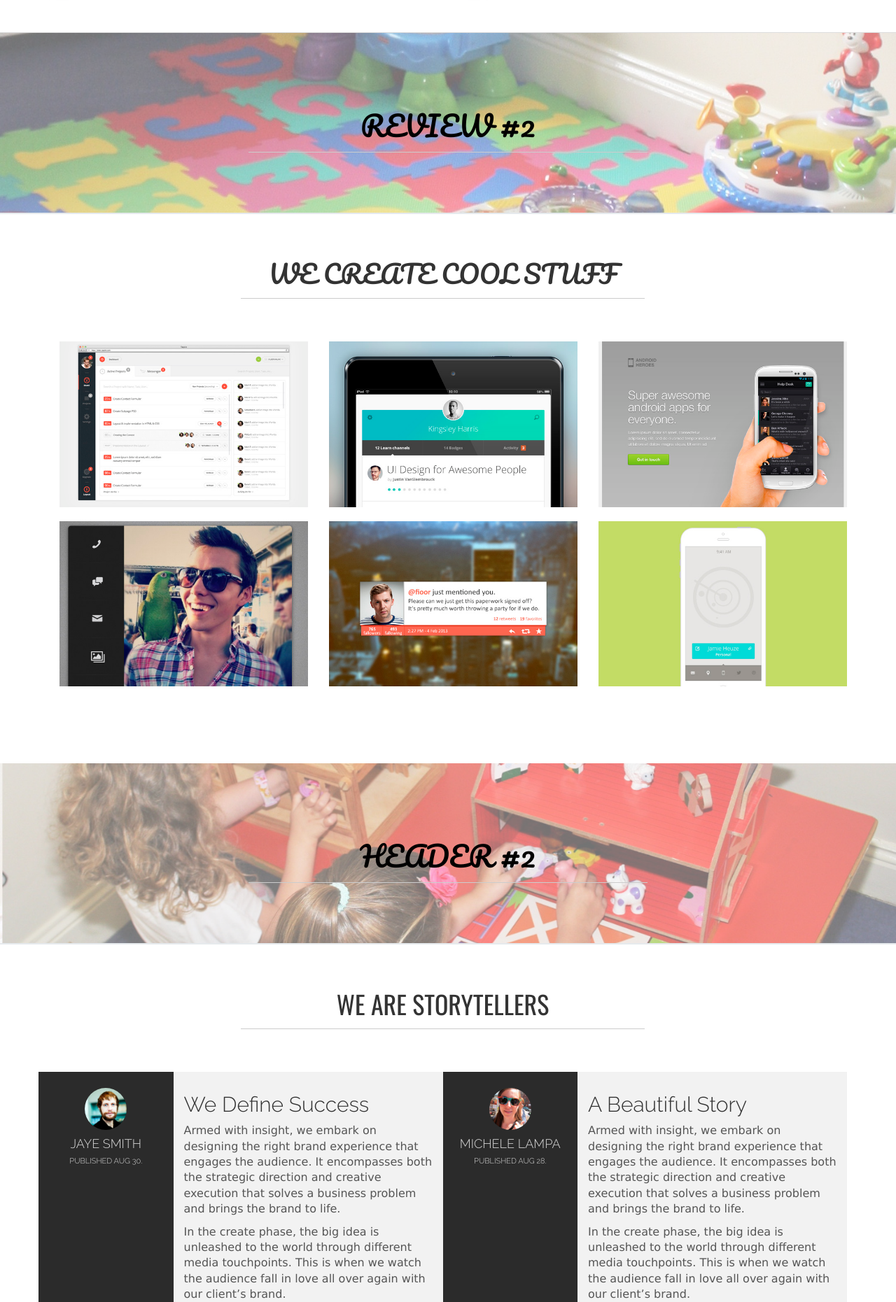
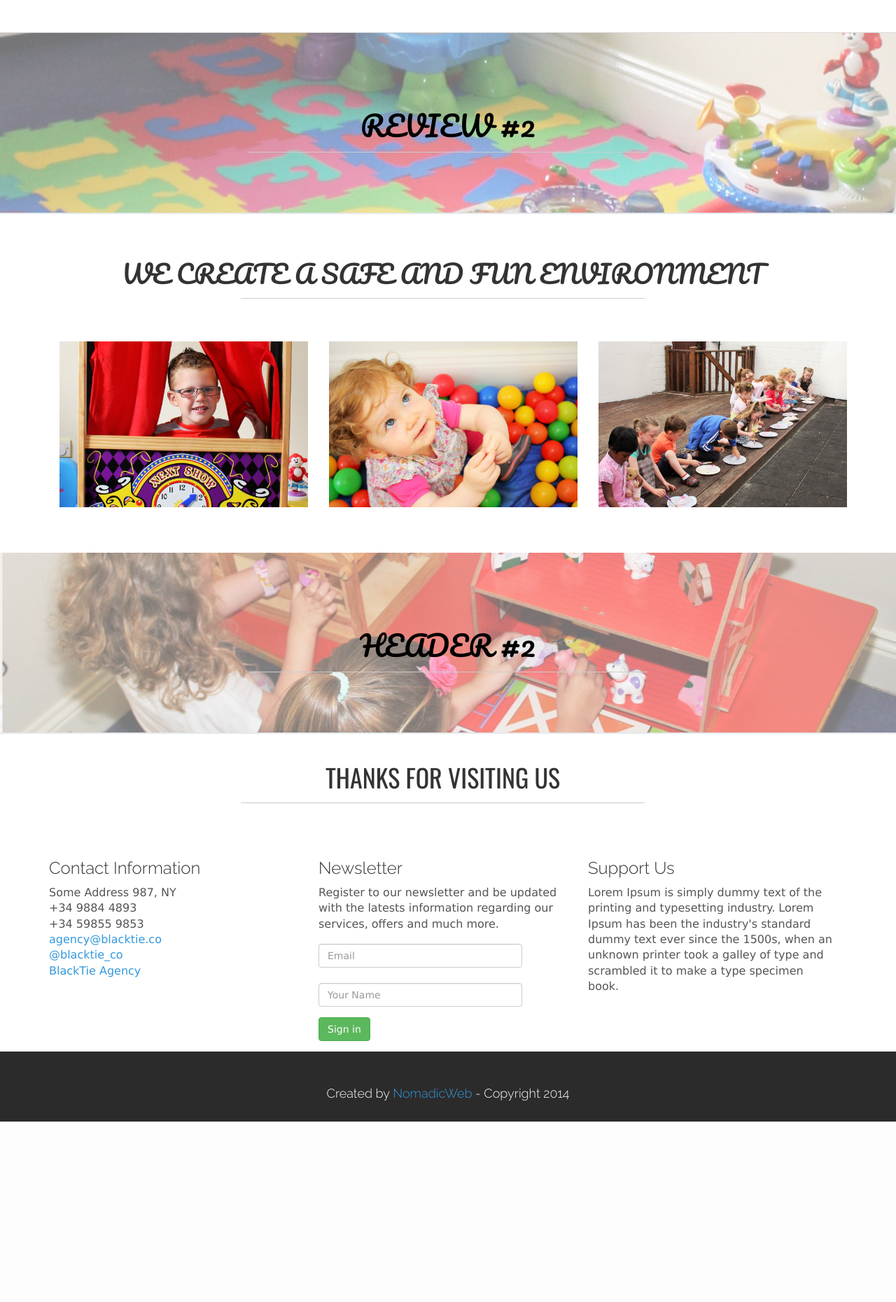
Before and after one commit to NomadicWeb/orchardchildcare.ie, a WordPress theme: template orchard_theme/index.php in a window 1280 px wide. Shown: the part 3496-5357 px from the top of the page at 70% size. After the commit the page ends 5100 px from the top, so only its background shows below. Run offline with PHP 8.4 and a stand-in for WordPress, Linux system fonts and the light colour scheme; the site name, menu and one post (Sample post) are stand-ins, and other content is empty.

Commit message:
add gallery images + remove unused divider

```diff
--- a/orchard_theme/index.php
+++ b/orchard_theme/index.php
@@ -29,10 +29,9 @@
           <ul class="nav navbar-nav">
             <li><a href="#home" class="smoothScroll">Home</a></li>
             <li> <a href="#about" class="smoothScroll"> About</a></li>
-            <li> <a href="#services" class="smoothScroll"> Services</a></li>
+            <li> <a href="#services" class="smoothScroll"> Timetable</a></li>
             <li> <a href="#team" class="smoothScroll"> Team</a></li>
-            <li> <a href="#portfolio" class="smoothScroll"> Portfolio</a></li>
-            <li> <a href="#blog" class="smoothScroll"> Blog</a></li>
+            <li> <a href="#portfolio" class="smoothScroll"> Gallery</a></li>
             <li> <a href="#contact" class="smoothScroll"> Contact</a></li>
         </div><!--/.nav-collapse -->
       </div>
@@ -111,7 +110,7 @@
         <div class="container" id="team" name="team">
         <br>
             <div class="row white centered">
-                <h1 class="centered">MEET OUR TEAM</h1>
+                <h1 class="centered">MEET THE FOUNDERS</h1>
                 <hr>
                 <br>
                 <br>
@@ -169,7 +168,7 @@
         <br>
             <div class="row">
                 <br>
-                <h1 class="centered fancy-text">WE CREATE COOL STUFF</h1>
+                <h1 class="centered fancy-text">We create a safe and fun environment</h1>
                 <hr>
                 <br>
                 <br>
@@ -183,8 +182,7 @@
                         <figure>
                             <img class="img-responsive" src="<?php echo get_template_directory_uri(); ?>/assets/img/portfolio/folio01.jpg" alt="">
                             <figcaption>
-                                <h5>DASHBOARD</h5>
-                                <a data-toggle="modal" href="#myModal" class="btn btn-primary btn-lg">Take a Look</a>
+                                <h5>Pickaboo!</h5>
                             </figcaption><!-- /figcaption -->
                         </figure><!-- /figure -->
                     </div><!-- /grid-mask -->
@@ -220,8 +218,7 @@
                         <figure>
                             <img class="img-responsive" src="<?php echo get_template_directory_uri(); ?>/assets/img/portfolio/folio02.jpg" alt="">
                             <figcaption>
-                                <h5>UI DESIGN</h5>
-                                <a data-toggle="modal" href="#myModal" class="btn btn-primary btn-lg">Take a Look</a>
+                                <h5>Ball pen fun!</h5>
                             </figcaption><!-- /figcaption -->
                         </figure><!-- /figure -->
                     </div><!-- /grid-mask -->
@@ -233,56 +230,13 @@
                         <figure>
                             <img class="img-responsive" src="<?php echo get_template_directory_uri(); ?>/assets/img/portfolio/folio03.jpg" alt="">
                             <figcaption>
-                                <h5>ANDROID PAGE</h5>
-                                <a data-toggle="modal" href="#myModal" class="btn btn-primary btn-lg">Take a Look</a>
+                                <h5>Painting time!</h5>
                             </figcaption><!-- /figcaption -->
                         </figure><!-- /figure -->
                     </div><!-- /grid-mask -->
                 </div><!-- /col -->
             </div><!-- /row -->
 
-                <!-- PORTFOLIO IMAGE 4 -->
-            <div class="row">
-                <div class="col-md-4 ">
-                    <div class="grid mask">
-                        <figure>
-                            <img class="img-responsive" src="<?php echo get_template_directory_uri(); ?>/assets/img/portfolio/folio04.jpg" alt="">
-                            <figcaption>
-                                <h5>PROFILE</h5>
-                                <a data-toggle="modal" href="#myModal" class="btn btn-primary btn-lg">Take a Look</a>
-                            </figcaption><!-- /figcaption -->
-                        </figure><!-- /figure -->
-                    </div><!-- /grid-mask -->
-                </div><!-- /col -->
-
-                <!-- PORTFOLIO IMAGE 5 -->
-                <div class="col-md-4">
-                    <div class="grid mask">
-                        <figure>
-                            <img class="img-responsive" src="<?php echo get_template_directory_uri(); ?>/assets/img/portfolio/folio05.jpg" alt="">
-                            <figcaption>
-                                <h5>TWITTER STATUS</h5>
-                                <a data-toggle="modal" href="#myModal" class="btn btn-primary btn-lg">Take a Look</a>
-                            </figcaption><!-- /figcaption -->
-                        </figure><!-- /figure -->
-                    </div><!-- /grid-mask -->
-                </div><!-- /col -->
-
-                <!-- PORTFOLIO IMAGE 6 -->
-                <div class="col-md-4">
-                    <div class="grid mask">
-                        <figure>
-                            <img class="img-responsive" src="<?php echo get_template_directory_uri(); ?>/assets/img/portfolio/folio06.jpg" alt="">
-                            <figcaption>
-                                <h5>PHONE MOCKUP</h5>
-                                <a data-toggle="modal" href="#myModal" class="btn btn-primary btn-lg">Take a Look</a>
-                            </figcaption><!-- /figcaption -->
-                        </figure><!-- /figure -->
-                    </div><!-- /grid-mask -->
-                </div><!-- /col -->
-            </div><!-- /row -->
-            <br>
-            <br>
         </div><!-- /row -->
     </div><!-- /container -->
 
@@ -290,63 +244,6 @@
         <section class="section-divider textdivider divider4">
             <div class="container">
                 <h1 class="fancy-text">HEADER #2</h1>
-                <hr>
-            </div><!-- container -->
-        </section><!-- section -->
-
-        <!-- ==== BLOG ==== -->
-        <div class="container" id="blog" name="blog">
-        <br>
-            <div class="row">
-                <br>
-                <h1 class="centered">WE ARE STORYTELLERS</h1>
-                <hr>
-                <br>
-                <br>
-            </div><!-- /row -->
-
-            <div class="row">
-                <div class="col-lg-6 blog-bg">
-                    <div class="col-lg-4 centered">
-                    <br>
-                        <p><img class="img img-circle" src="<?php echo get_template_directory_uri(); ?>/assets/img/team/team04.jpg" width="60px" height="60px"></p>
-                        <h4>Jaye Smith</h4>
-                        <h5>Published Aug 30.</h5>
-                    </div>
-                    <div class="col-lg-8 blog-content">
-                        <h2>We Define Success</h2>
-                        <p>Armed with insight, we embark on designing the right brand experience that engages the audience. It encompasses both the strategic direction and creative execution that solves a business problem and brings the brand to life.</p>
-                        <p>In the create phase, the big idea is unleashed to the world through different media touchpoints. This is when we watch the audience fall in love all over again with our client’s brand.</p>
-                        <p><a href="#" class="icon icon-link"> Read More</a></p>
-                        <br>
-                    </div>
-                </div><!-- /col -->
-
-                <div class="col-lg-6 blog-bg">
-                    <div class="col-lg-4 centered">
-                    <br>
-                        <p><img class="img img-circle" src="<?php echo get_template_directory_uri(); ?>/assets/img/team/team03.jpg" width="60px" height="60px"></p>
-                        <h4>Michele Lampa</h4>
-                        <h5>Published Aug 28.</h5>
-                    </div>
-                    <div class="col-lg-8 blog-content">
-                        <h2>A Beautiful Story</h2>
-                        <p>Armed with insight, we embark on designing the right brand experience that engages the audience. It encompasses both the strategic direction and creative execution that solves a business problem and brings the brand to life.</p>
-                        <p>In the create phase, the big idea is unleashed to the world through different media touchpoints. This is when we watch the audience fall in love all over again with our client’s brand.</p>
-                        <p><a href="#" class="icon icon-link"> Read More</a></p>
-                        <br>
-                    </div>
-                </div><!-- /col -->
-            </div><!-- /row -->
-            <br>
-            <br>
-        </div><!-- /container -->
-
-
-        <!-- ==== SECTION DIVIDER6 ==== -->
-        <section class="section-divider textdivider divider6">
-            <div class="container">
-                <h1 class="fancy-text">Created in Cork, Ireland</h1>
                 <hr>
             </div><!-- container -->
         </section><!-- section -->
```
Also changed, not shown: orchard_theme/assets/img/portfolio/folio01.jpg, orchard_theme/assets/img/portfolio/folio02.jpg, orchard_theme/assets/img/portfolio/folio03.jpg.
